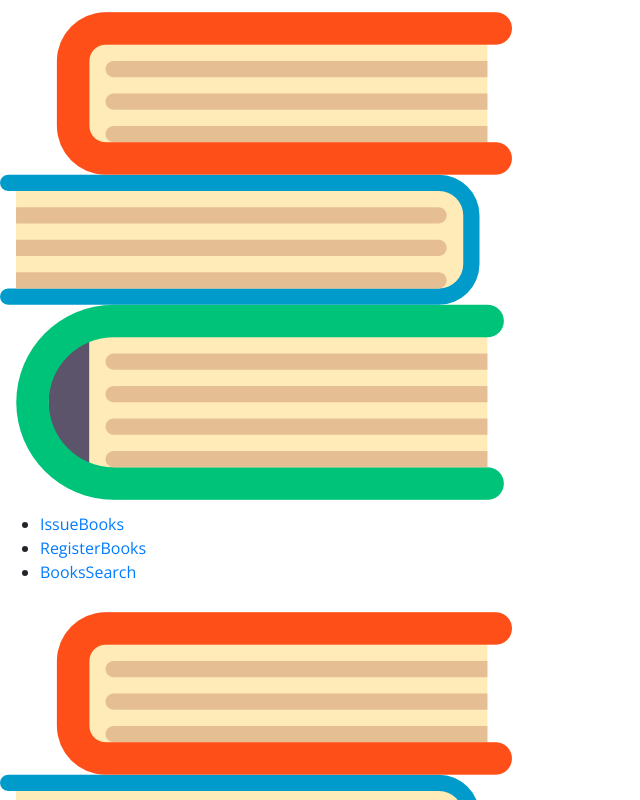
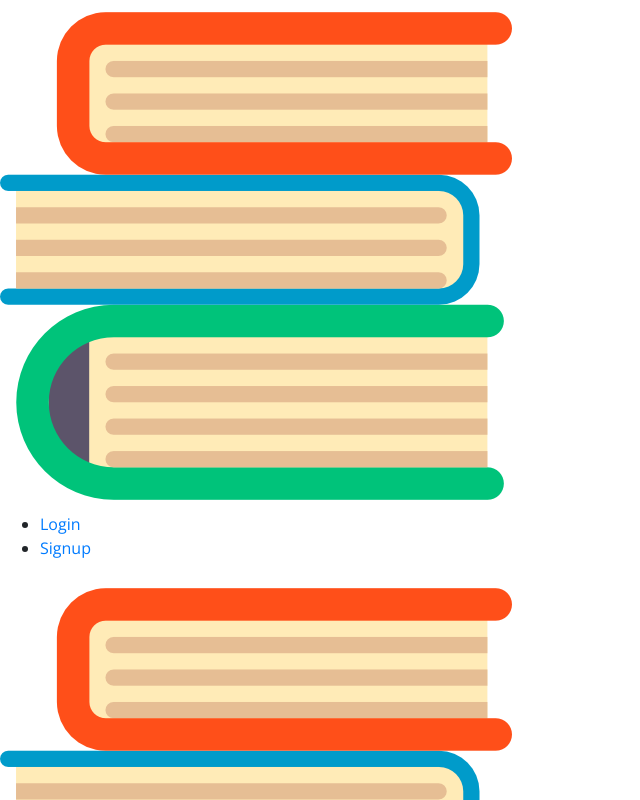
Before and after one commit to ip127001/lms, a React app in the folder frontend/: page / in a window 1280 px wide. Shown: the top 800 px of the page, without its empty margins (0-640 px from the left). Built offline with nearby package versions, Linux system fonts and the light colour scheme.

Commit message:
navigation according to authentication props with user logged in or not

```diff
--- a/frontend/src/components/Navigation/NavigationItems/NavigationItem/NavigationItem.js
+++ b/frontend/src/components/Navigation/NavigationItems/NavigationItem/NavigationItem.js
@@ -8,7 +8,8 @@ const navigationItem = (props) => (
         <NavLink
             to={props.link}
             exact={props.exact}
-            activeClassName={classes.active}>
+            activeClassName={classes.active}
+            onClick={props.onLogout}>
             {props.children}
         </NavLink>
     </li>
--- a/frontend/src/components/Navigation/NavigationItems/NavigationItems.js
+++ b/frontend/src/components/Navigation/NavigationItems/NavigationItems.js
@@ -5,9 +5,10 @@ import NavigationItem from './NavigationItem/NavigationItem';
 
 const navigationItems = (props) => (
     <ul className={classes.NavigationItems}>
-        <NavigationItem link="/" exact>IssueBooks</NavigationItem>
-        <NavigationItem link="/student">RegisterBooks</NavigationItem>
-        <NavigationItem link="/books">BooksSearch</NavigationItem>
+        {props.isAuth ? <NavigationItem link="/" exact>IssueBooks</NavigationItem> : <NavigationItem link="/" exact>Login</NavigationItem>}
+        {props.isAuth ? <NavigationItem link="/student">RegisterBooks</NavigationItem> : null}
+        {props.isAuth ? <NavigationItem link="/books">BooksSearch</NavigationItem> : null}
+        {props.isAuth ? <NavigationItem link="/logout" onLogout={props.onLogout}>Logout</NavigationItem> : <NavigationItem link="/signup">Signup</NavigationItem>}
     </ul>
 );
 
```
